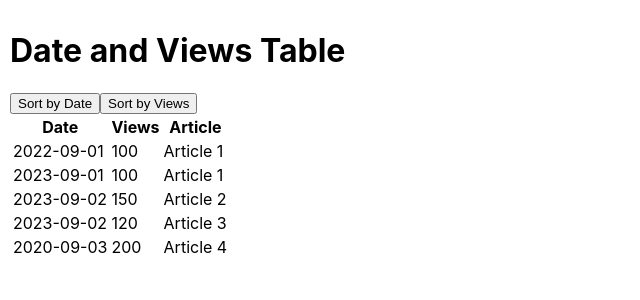
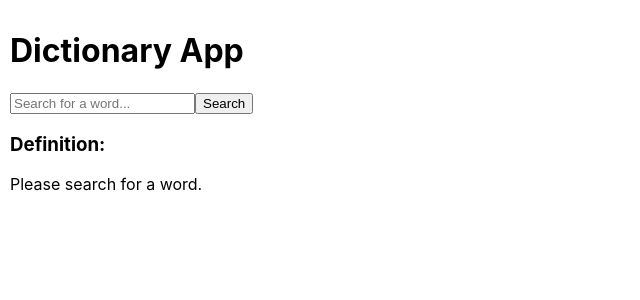
Before and after one commit to Alok3333/xDictionary, a React (Create React App) app: page / in a window 1280 px wide. Shown: the top 300 px of the page, without its empty margins (0-640 px from the left). Built offline with nearby package versions, Linux system fonts and the light colour scheme.

Commit message:
new updated

```diff
--- a/src/App.js
+++ b/src/App.js
@@ -1,74 +1,72 @@
 import { useState } from "react";
 import "./App.css";
 
-const tableData = [
-  { date: "2022-09-01", views: 100, article: "Article 1" },
-
-  { date: "2023-09-01", views: 100, article: "Article 1" },
-
-  { date: "2023-09-02", views: 150, article: "Article 2" },
-
-  { date: "2023-09-02", views: 120, article: "Article 3" },
-
-  { date: "2020-09-03", views: 200, article: "Article 4" },
+const dictionaryData = [
+  {
+    word: "React",
+    meaning: "A JavaScript library for building user interfaces.",
+  },
+  { word: "Component", meaning: "A reusable building block in React." },
+  { word: "State", meaning: "An object that stores data for a component." },
 ];
 
 function App() {
-  // State to store the table data
-  const [data, setData] = useState(tableData);
+  const [searchTxt, setSearchTxt] = useState("");
+  const [showDictionaryText, setShowDictionaryText] = useState([]);
+  const [wordPre, setWordPre] = useState(false);
+  const [err, setErr] = useState("");
 
-  // Function to sort by date and views
-  const sortByDate = () => {
-    const sortedData = [...data].sort((a, b) => {
-      if (new Date(b.date) !== new Date(a.date)) {
-        return new Date(b.date) - new Date(a.date);
-      }
-      // If dates are the same, compare by views
-      return b.views - a.views;
-    });
-    // console.log(sortedData, "sort data");
-    setData(sortedData);
-  };
+  const handleClickSearch = (e) => {
+    e.preventDefault();
 
-  // Function to sort by views and date
-  const sortByViews = () => {
-    const sortedData = [...data].sort((a, b) => {
-      if (b.views !== a.views) {
-        return b.views - a.views;
-      }
-      // If views are same, compare by date
-      return new Date(b.date) - new Date(a.date);
-    });
-    // console.log(sortedData, "sort data")
-    setData(sortedData);
+    if (!searchTxt) {
+      // If the search input is empty, display an error message
+      setErr("Word not found in the dictionary.");
+      setWordPre(false);
+      return;
+    }
+
+    const filteredState = dictionaryData.filter(
+      (w) => w.word.toLowerCase() === searchTxt.toLowerCase()
+    );
+
+    if (filteredState.length > 0) {
+      setShowDictionaryText(filteredState);
+      setWordPre(true);
+      setErr(""); // Clear any previous error
+    } else {
+      setErr("Word not found in the dictionary.");
+      setWordPre(false);
+    }
   };
 
   return (
     <div className="App">
-      <h1>Date and Views Table</h1>
+      <h1>Dictionary App</h1>
       <div>
-        <button onClick={sortByDate}>Sort by Date</button>
-        <button onClick={sortByViews}>Sort by Views</button>
+        <form>
+          <input
+            type="text"
+            value={searchTxt}
+            placeholder="Search for a word..."
+            onChange={(e) => setSearchTxt(e.target.value)}
+          />
+          <button onClick={handleClickSearch}>Search</button>
+        </form>
       </div>
       <div>
-        <table>
-          <thead>
-            <tr>
-              <th>Date</th>
-              <th>Views</th>
-              <th>Article</th>
-            </tr>
-          </thead>
-          <tbody>
-            {data.map((row, index) => (
-              <tr key={index}>
-                <td>{row.date}</td>
-                <td>{row.views}</td>
-                <td>{row.article}</td>
-              </tr>
-            ))}
-          </tbody>
-        </table>
+        <h3>Definition:</h3>
+        {wordPre ? (
+          showDictionaryText.map((item) => (
+            <div key={item.word}>
+              <p>
+                <strong>{item.word}:</strong> {item.meaning}
+              </p>
+            </div>
+          ))
+        ) : (
+          <p>{err || "Please search for a word."}</p>
+        )}
       </div>
     </div>
   );
```
